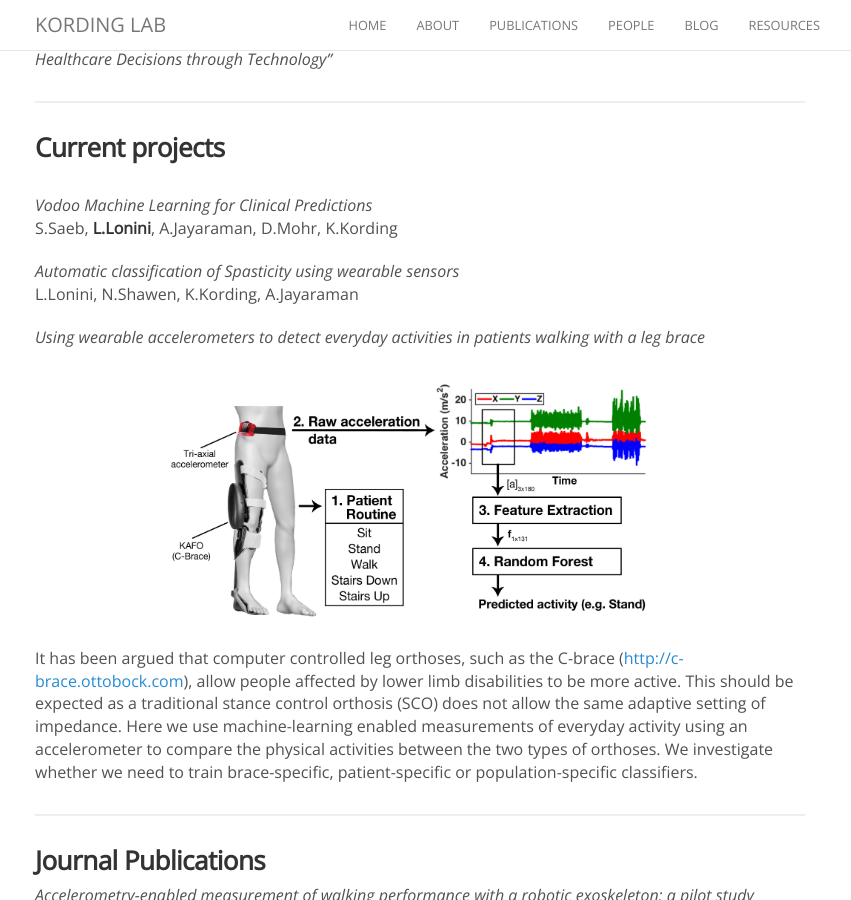
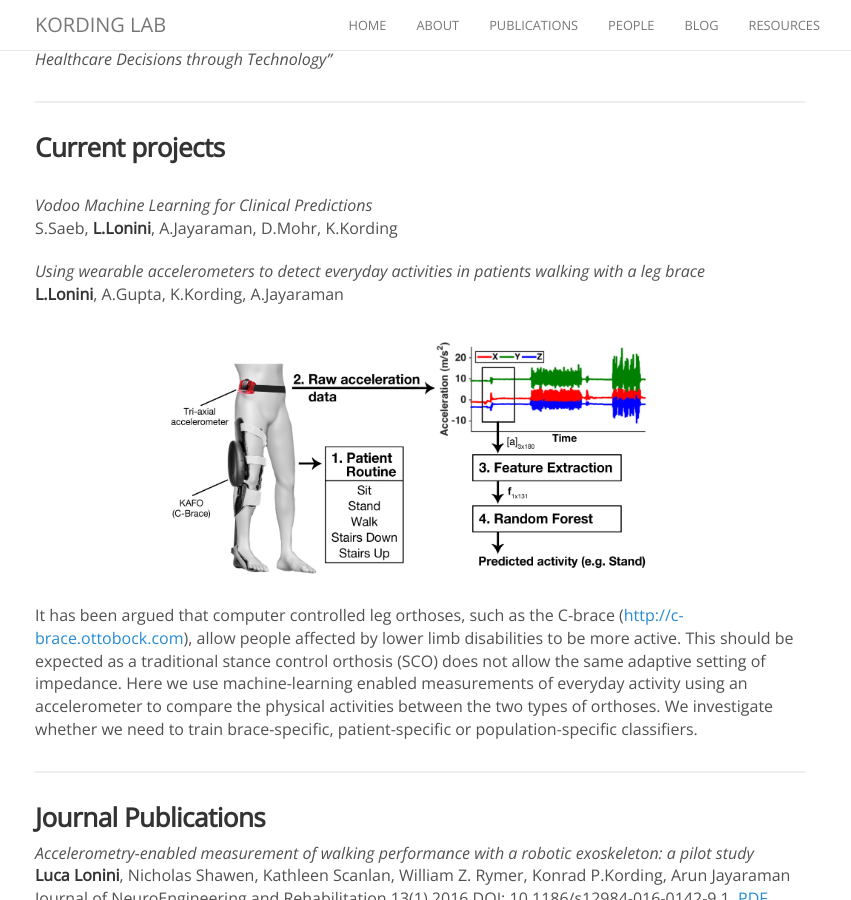
Before and after one commit to KordingLab/KordingLab.github.io, a Jekyll site: the page built from _people/luca_lonini.md, in a window 1280 px wide and 900 px high, scrolled down 1098 px. Shown: the whole window, without its empty margins (220-1071 px from the left). Built offline with Jekyll 4.4.1, drawn with Linux system fonts in a browser that asks for light colours; nearby versions of some CDN libraries; comment, search, counter and statistics services are not loaded.

Commit message:
Update luca_lonini.md

```diff
--- a/_people/luca_lonini.md
+++ b/_people/luca_lonini.md
@@ -43,10 +43,9 @@ Our new paper **"Activity Recognition in Patients with Lower Limb Impairments: D
 _Vodoo Machine Learning for Clinical Predictions_ <br>
 S.Saeb, **L.Lonini**, A.Jayaraman, D.Mohr, K.Kording <br>
 
-_Automatic classification of Spasticity using wearable sensors_ <br>
-L.Lonini, N.Shawen, K.Kording, A.Jayaraman<br>
 
 _Using wearable accelerometers to detect everyday activities in patients walking with a leg brace_<br>
+**L.Lonini**, A.Gupta, K.Kording, A.Jayaraman<br>
 
 <figure><center>
   <img src="{{site.baseurl}}/images/others/AR.jpg" width="500">
```
